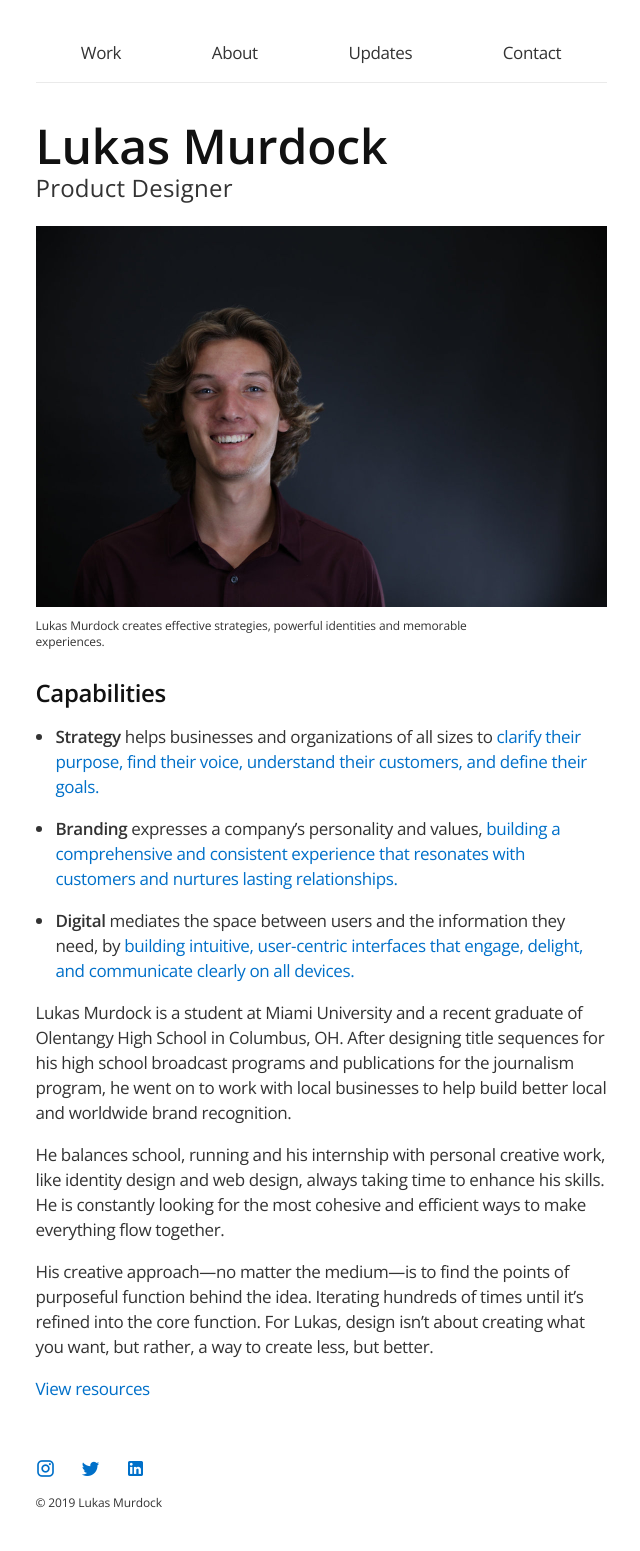
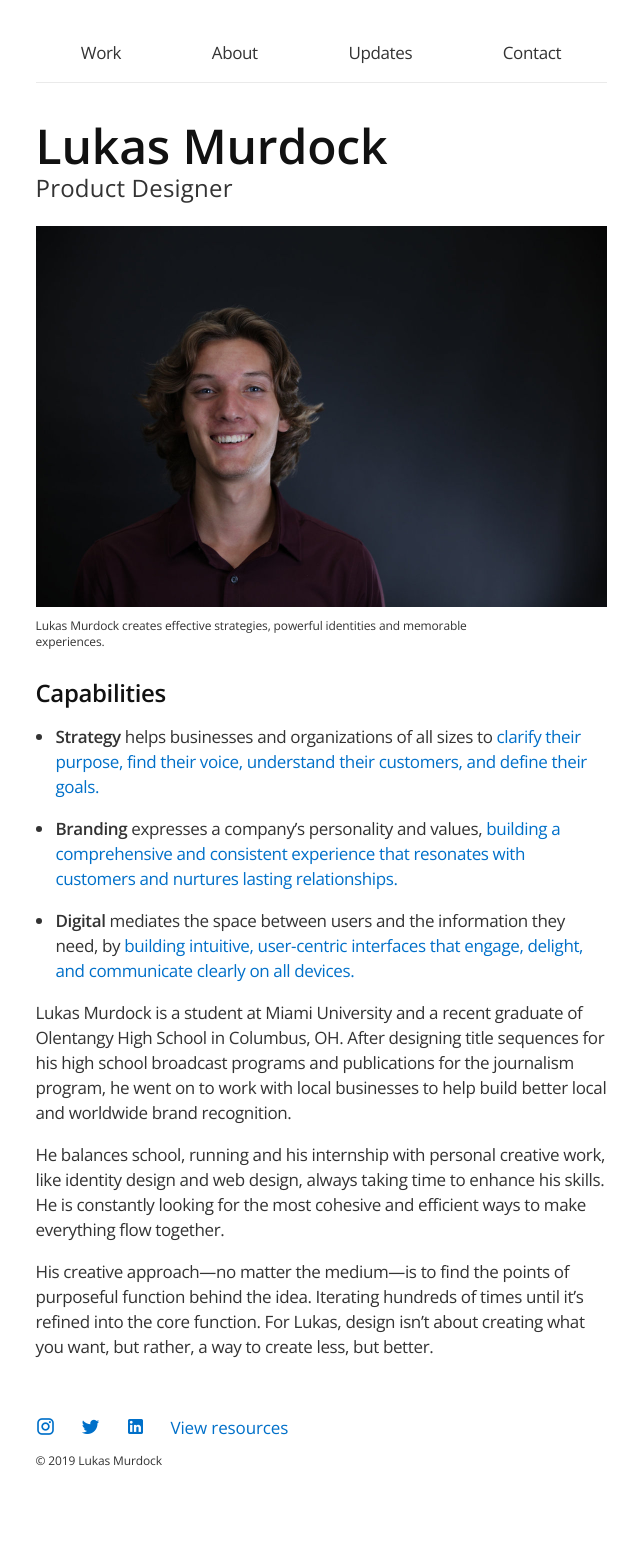
Before and after one commit to LukasMurdock/LukasMurdock.github.io, a Jekyll site: the page built from index.html, in a window 1280 px wide. Shown: the whole page, without its empty margins (319-959 px from the left). Built offline with Jekyll 4.4.1, drawn with Linux system fonts in a browser that asks for light colours; nearby versions of some CDN libraries; the list of posts is cut into pages by our own code; after the commit the page ends 1509 px from its top, so only the background shows below that.

Commit message:
footer resources link

```diff
--- a/_includes/footer.html
+++ b/_includes/footer.html
@@ -10,6 +10,6 @@
   <a style="font-size: 20px; padding-left:20px;" href='https://www.linkedin.com/in/{{ site.linkedin_username }}' target='_blank' rel="noreferrer" aria-label="twitter account link">
     <span class="mdi mdi-linkedin"></span>
   </a>
-
+  <a style="font-size: 17px; padding-left:20px;" href="/resources"><span>View resources</span></a>
   <p>&copy; {{ site.time | date: '%Y' }} Lukas Murdock</p>
 </footer>
--- a/index.html
+++ b/index.html
@@ -41,7 +41,7 @@ description: Brand Strategy Design Consultant. Helping align the goals of organi
 				<p>Lukas Murdock is a student at Miami University and a recent graduate of Olentangy High School in Columbus, OH. After designing title sequences for his high school broadcast programs and publications for the journalism program, he went on to work with local businesses to help build better local and worldwide brand recognition.</p>
 				<p>He balances school, running and his internship with personal creative work, like identity design and web design, always taking time to enhance his skills. He is constantly looking for the most cohesive and efficient ways to make everything flow together.</p>
 				<p>His creative approach—no matter the medium—is to find the points of purposeful function behind the idea. Iterating hundreds of times until it’s refined into the core function. For Lukas, design isn’t about creating what you want, but rather, a way to create less, but better.</p>
-				<p><a href="/resources">View resources</a></p>
+
 			</div>
 		</main>
 
```
Also changed, not shown: 15 other files.
